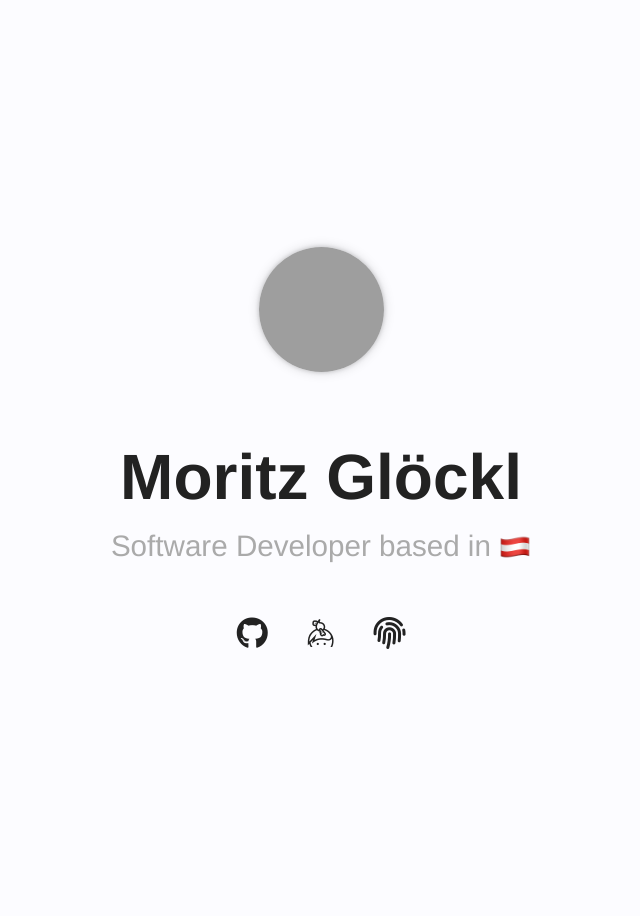
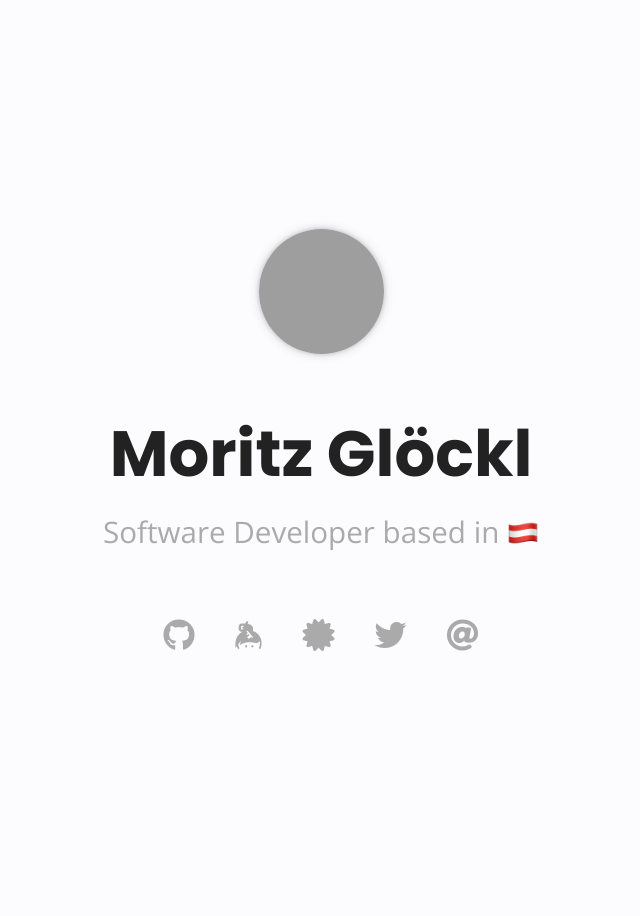
Before and after one commit to moritzgloeckl/moritzgloeckl.github.io, a Jekyll site: the page built from index.html, in a window 1280 px wide. Shown: the whole page, without its empty margins (319-959 px from the left). Built offline with Jekyll 4.4.1, drawn with Linux system fonts in a browser that asks for light colours; nearby versions of some CDN libraries; grey boxes are pictures that could not be loaded.

Commit message:
Added various improvements to the site

```diff
--- a/_includes/head.html
+++ b/_includes/head.html
@@ -1,5 +1,6 @@
 <head>
 	<meta charset="utf-8">
+	<meta name="robots" content="index, follow" />
 	<meta http-equiv="X-UA-Compatible" content="IE=edge, chrome=1">
 	<meta name="viewport" content="width=device-width, initial-scale=1">
 	<meta name="description" content="Software Developer from Austria">
@@ -10,6 +11,6 @@
 	<link rel="icon" type="image/x-icon" href="/assets/favicon.ico">
 	<link rel="stylesheet" href="/css/styles.css">
 
-	<link rel="stylesheet" href="https://use.fontawesome.com/releases/v5.5.0/css/all.css" integrity="sha384-B4dIYHKNBt8Bc12p+WXckhzcICo0wtJAoU8YZTY5qE0Id1GSseTk6S+L3BlXeVIU" crossorigin="anonymous">
+	<link rel="stylesheet" href="https://cdnjs.cloudflare.com/ajax/libs/font-awesome/5.10.2/css/all.min.css" integrity="sha256-zmfNZmXoNWBMemUOo1XUGFfc0ihGGLYdgtJS3KCr/l0=" crossorigin="anonymous" />
 
 </head>
--- a/css/styles.css
+++ b/css/styles.css
@@ -2,11 +2,14 @@
 # Front matter comment to ensure Jekyll properly reads file.
 ---
 
+@import url('https://fonts.googleapis.com/css?family=Poppins:700|Open+Sans:300&display=swap');
+
 body {
 	background-color: #fcfcff;
 	line-height: 1;
-	font: 16px "Helvetica Neue", Helvetica,Arial, sans-serif;
+	font-size: 16px;
 	color: #222;
+	margin: 0;
 }
 
 .wrapper {
@@ -26,15 +29,27 @@ h1, h2 {
 .title {
 	font-size: 4rem;
 	margin-bottom: 15px;
+	font-family: 'Poppins', sans-serif;
+}
+
+.email {
+	font-size: 1.85rem;
+	font-weight: 300;
+	font-family: monospace;
+	opacity: 0;
+	transition: 0.8s ease;
+	color: #aaa;
+	display: block;
 }
 
 .description {
 	font-size: 1.85rem;
 	font-weight: 300;
 	font-style: normal;
+	font-family: 'Open Sans', sans-serif;
 	color: #aaa;
 	width: 70%;
-	margin: 0 auto 30px;
+	margin: 16px auto 16px;
 }
 
 .selfie {
@@ -46,6 +61,12 @@ h1, h2 {
 }
 
 a {
+	color: #aaa;
+	transition: 1s ease;
+	cursor: pointer;
+}
+
+a:hover {
 	color: #222;
 }
 
@@ -63,3 +84,15 @@ img {
 	display: flex;
 	flex-direction: row;
 }
+
+.hide {
+	display: none;
+}
+
+::selection {
+	background: #CDCDCD;
+}
+
+::-moz-selection {
+	background: #CDCDCD;
+}
--- a/index.html
+++ b/index.html
@@ -4,12 +4,31 @@ layout: default
 
 <div class="wrapper">
 	<img class="selfie" alt="Moritz Glöckl" src="https://avatars2.githubusercontent.com/u/1828337?s=400&u=ce0e71c5246b24e201128f957ab05e655038f556&v=4">
-	<h1 class="title">Moritz Glöckl</h1>
-	<h2 class="description">Software Developer based in <img src="./assets/flag_austria.png" height="32" width="32" alt="Austria"/></h2>
+
+	<h1 id="title" class="title">Moritz Glöckl</h1>
+
+	<h2 class="description">Software Developer based in <a href="https://en.wikipedia.org/wiki/Austria" alt="Austria" target="_blank"><img src="./assets/flag_austria.png" height="32" width="32" alt="Austria"/></a></h2>
+
+	<div id="email" class="email">moritz <span class="hide">no-spam-pls</span> (at) <span class="hide">no-spam-pls</span> gloeckl <span class="hide">no-spam-pls</span> (dot) <span class="hide">no-spam-pls</span> me</div>
 
 	<div class="footer">
 		<a href="https://github.com/moritzgloeckl" alt="Github" target="_blank"><i class="fab fa-github"></i></a>
 		<a href="https://keybase.io/moritzg" alt="Keybase" target="_blank"><i class="fab fa-keybase"></i></a>
-		<a href="./assets/public_key.asc" alt="GPG" target="_blank"><i class="fas fa-fingerprint"></i></a>
+		<a href="./assets/public_key.asc" alt="GPG Public Key" target="_blank"><i class="fas fa-certificate"></i></a>
+		<a href="https://twitter.com/moritzgloeckl" alt="Twitter" target="_blank"><i class="fab fa-twitter"></i></a>
+		<a onclick="toggleEmail()" alt="Email"><i class="fas fa-at"></i></a>
 	</div>
+
 </div>
+
+<script type="text/javascript">
+	// Function to show and hide the email address.
+	function toggleEmail() {
+		var email = document.getElementById("email");
+		if (email.style.opacity !== "1") {
+			email.style.opacity = "1";
+		} else {
+			email.style.opacity = "0";
+		}
+	}
+</script>
```
Also changed, not shown: 404.html (+4 -4 lines), assets/favicon.ico (added).
